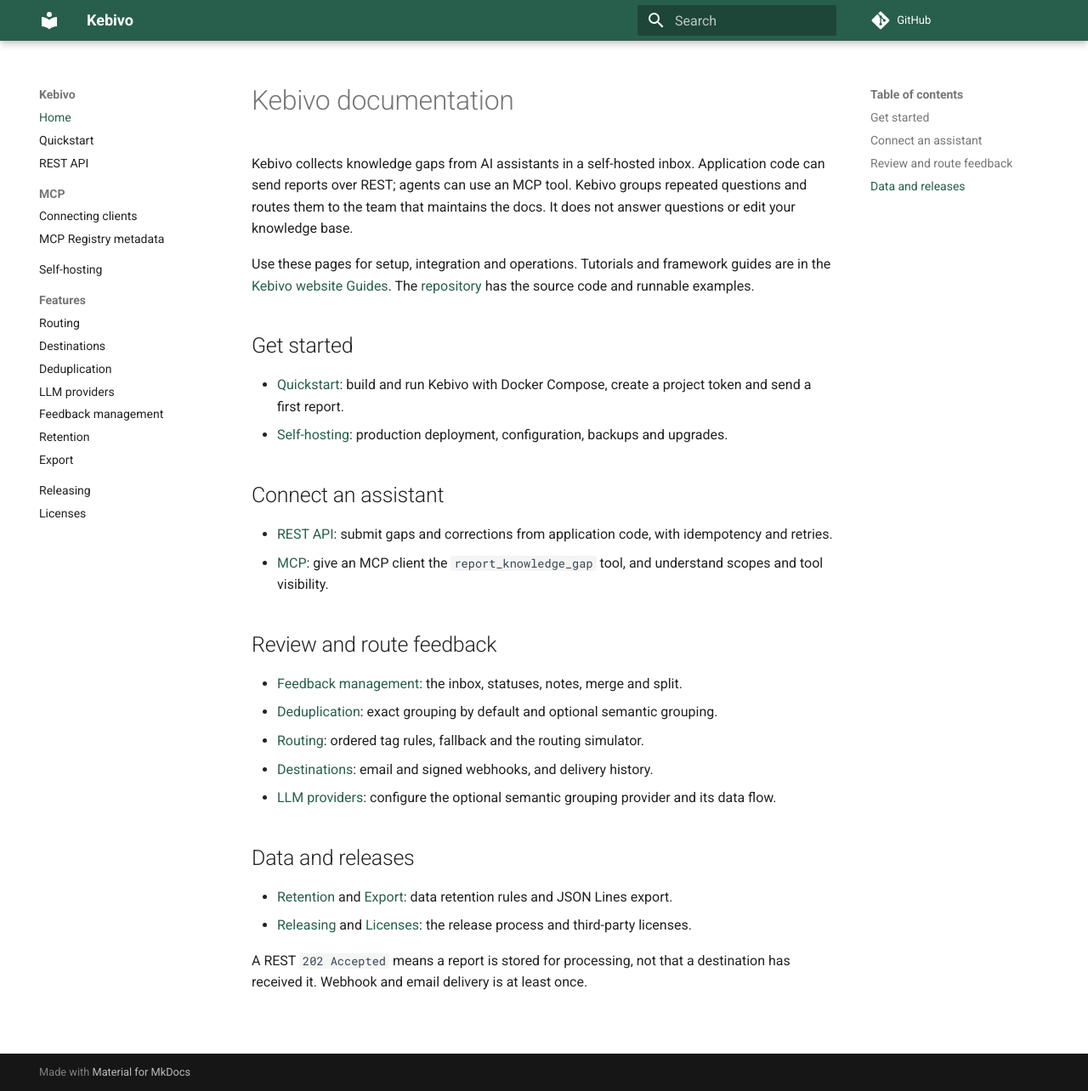
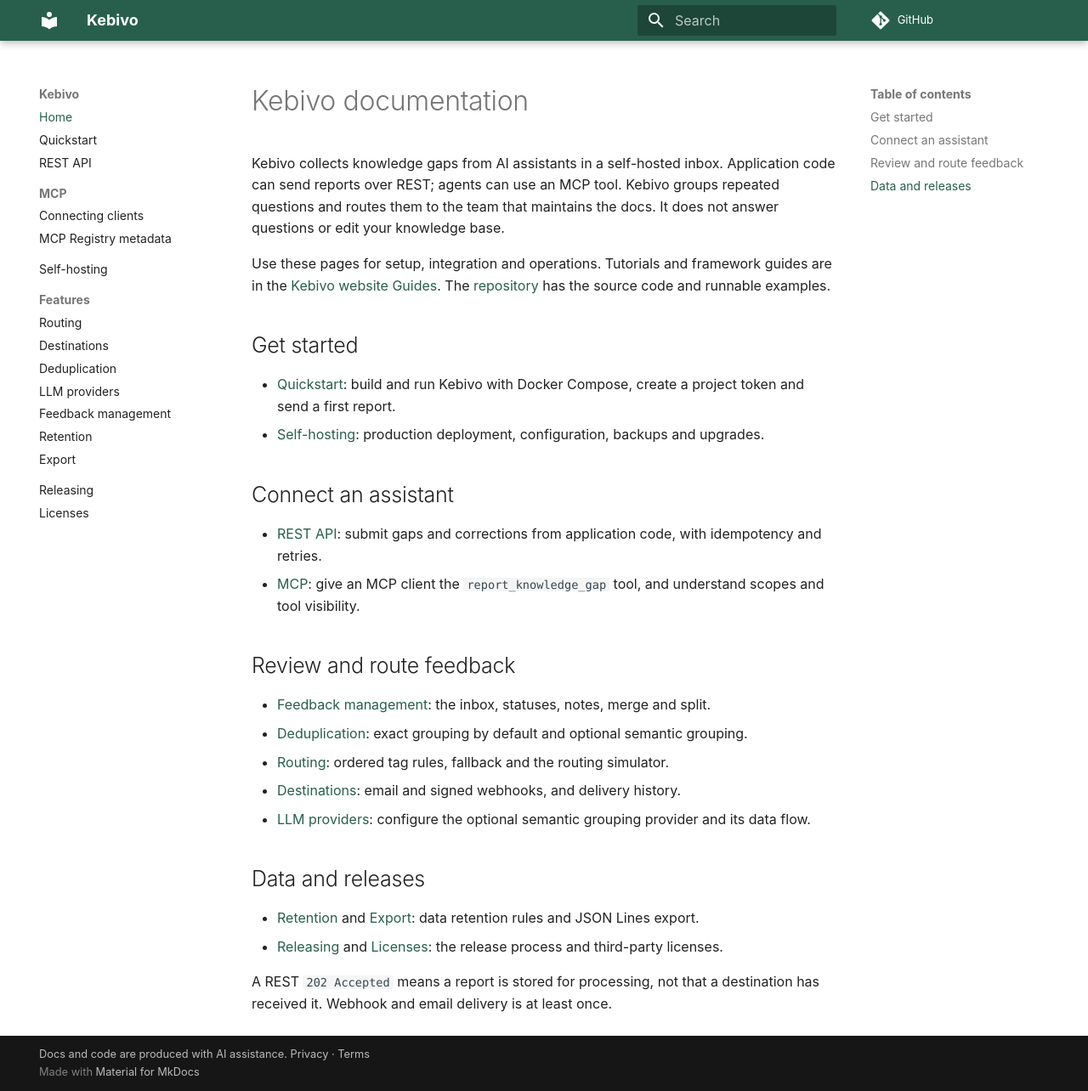
Before and after one commit to OCNAI/kebivo, an MkDocs documentation site: the page built from docs/index.md, in a window 1280 px wide and 1284 px high. Shown: the whole window at 85% size. Built offline with MkDocs 1.6.1 and Material for MkDocs 9.7.7, drawn with Linux system fonts in a browser that asks for light colours; comment, search, counter and statistics services are not loaded.

Commit message:
Stop docs pages calling Google Fonts and the GitHub API
Use system fonts and a plain repository link, so the docs make no
third-party requests and store nothing in the browser. Add a footer line
with privacy and terms links and a note that docs and code are produced
with AI assistance.

```diff
--- /dev/null
+++ b/docs/overrides/partials/source.html
@@ -0,0 +1,11 @@
+{#- Plain repository link. Material's default adds data-md-component="source",
+    which makes every visitor's browser call api.github.com and cache the result in sessionStorage. -#}
+<a href="{{ config.repo_url }}" title="{{ lang.t('source') }}" class="md-source">
+  <div class="md-source__icon md-icon">
+    {% set icon = config.theme.icon.repo or "fontawesome/brands/git-alt" %}
+    {% include ".icons/" ~ icon ~ ".svg" %}
+  </div>
+  <div class="md-source__repository">
+    {{ config.repo_name }}
+  </div>
+</a>
--- a/mkdocs.yml
+++ b/mkdocs.yml
@@ -6,10 +6,18 @@
 extra:
   website_url: https://kebivo.com/
 docs_dir: docs
+copyright: >-
+  Docs and code are produced with AI assistance.
+  <a href="https://kebivo.com/privacy/">Privacy</a> ·
+  <a href="https://kebivo.com/terms/">Terms</a>
 site_dir: site
 strict: true
+# No third-party requests or browser storage: system fonts instead of Google Fonts,
+# and a plain repository link (docs/overrides) instead of the GitHub API widget.
 theme:
   name: material
+  custom_dir: docs/overrides
+  font: false
   features:
     - navigation.sections
     - content.code.copy
@@ -20,6 +28,7 @@
   - docs/hooks/repo_links.py
 exclude_docs: |
   hooks/
+  overrides/
   assets/social-preview.html
 markdown_extensions:
   - admonition
```
